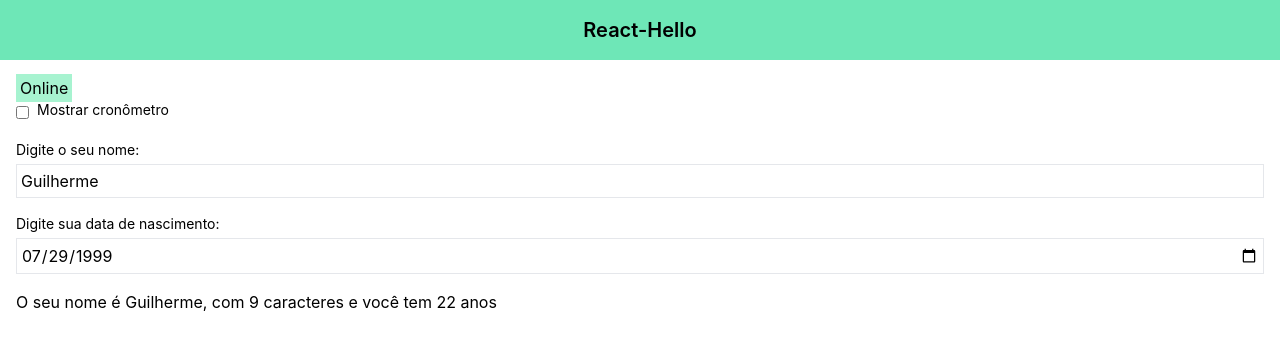
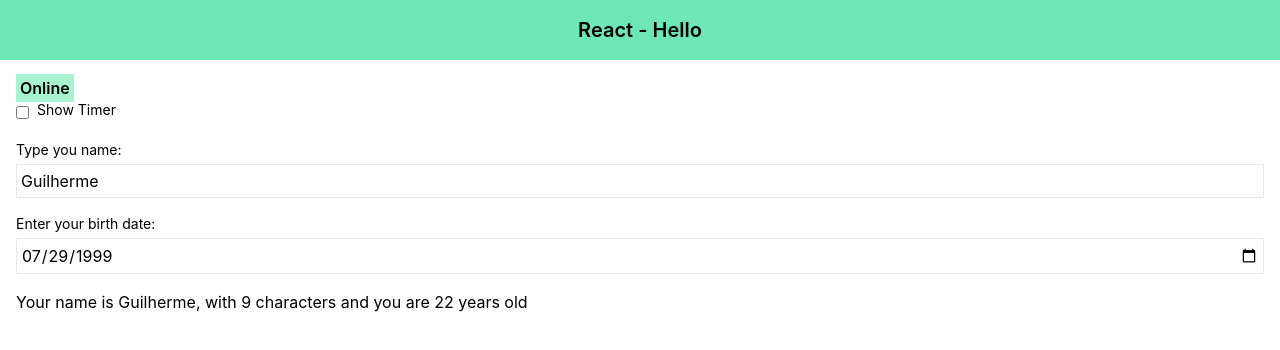
Before and after one commit to GuiNog29/React-Hello, a React (Create React App) app: page / in a window 1280 px wide. Shown: the top 350 px of the page. Built offline with nearby package versions, Linux system fonts and the light colour scheme.

Commit message:
Passando sistema para inglês

```diff
--- a/src/App.js
+++ b/src/App.js
@@ -50,7 +50,7 @@ export default function App() {
 
   return (
     <>
-      <Header>React-Hello</Header>
+      <Header>React - Hello</Header>
       <Main>
         <OnlineOffline isOnline={isOnline} />
 
@@ -61,27 +61,27 @@ export default function App() {
         )}
 
         <CheckBox
-          labelDescrition="Mostrar cronômetro"
+          labelDescrition="Show Timer"
           onCheckBoxChange={toggleShowTimer}
         />
 
         <TextInput
           id={getNewId}
-          labelDescrition="Digite o seu nome:"
+          labelDescrition="Type you name:"
           inputValue={name}
           onInputChange={handleNameChange}
         />
 
         <DateInput
           id={getNewId}
-          labelDescrition="Digite sua data de nascimento:"
+          labelDescrition="Enter your birth date:"
           inputValue={birthDate}
           onInputChange={handleBirthDateChange}
         />
 
         <p>
-          O seu nome é {name}, com {name.length} caracteres e você tem{' '}
-          {getAgeFrom(birthDate)} anos
+          Your name is {name}, with {name.length} characters and you are{' '}
+          {getAgeFrom(birthDate)} years old
         </p>
       </Main>
     </>
--- a/src/components/CheckBoxInput.js
+++ b/src/components/CheckBoxInput.js
@@ -1,6 +1,6 @@
 export default function CheckBoxInput({
-  labelDescrition = 'Descrição do CheckBox:',
-  inputValue = 'Valor padrão do input',
+  labelDescrition = 'Description of checkox:',
+  inputValue = 'Standard value of input',
   onCheckBoxChange = null,
   id = 'id_input_checkbox',
   autoFocus = false,
--- a/src/components/DateInput.js
+++ b/src/components/DateInput.js
@@ -1,5 +1,5 @@
 export default function DateInput({
-  labelDescrition = 'Descrição do Label:',
+  labelDescrition = 'Description of Label:',
   inputValue = '2021-08-19',
   onInputChange = null,
   id = 'id_input_Date',
--- a/src/components/OnlineOffline.js
+++ b/src/components/OnlineOffline.js
@@ -1,7 +1,7 @@
 export default function OnlineOffline({ isOnline = true }) {
   const className = isOnline ? 'bg-green-200' : 'bg-red-200';
   return (
-    <span className={`${className} p-1`}>
+    <span className={`${className} p-1 font-semibold`}>
       {isOnline ? 'Online' : 'Offline'}
     </span>
   );
--- a/src/components/TextInput.js
+++ b/src/components/TextInput.js
@@ -1,6 +1,6 @@
 export default function TextInput({
-  labelDescrition = 'Descrição do Label:',
-  inputValue = 'Valor padrão do input',
+  labelDescrition = 'Description of Label:',
+  inputValue = 'Standard value of input',
   onInputChange = null,
   id = 'id_input_Name',
   autoFocus,
--- a/src/services/idService.js
+++ b/src/services/idService.js
@@ -1,5 +1,5 @@
 import { v4 as uuid } from 'uuid';
 
-export function getNewId(){
+export function getNewId() {
   return uuid();
 }
```
